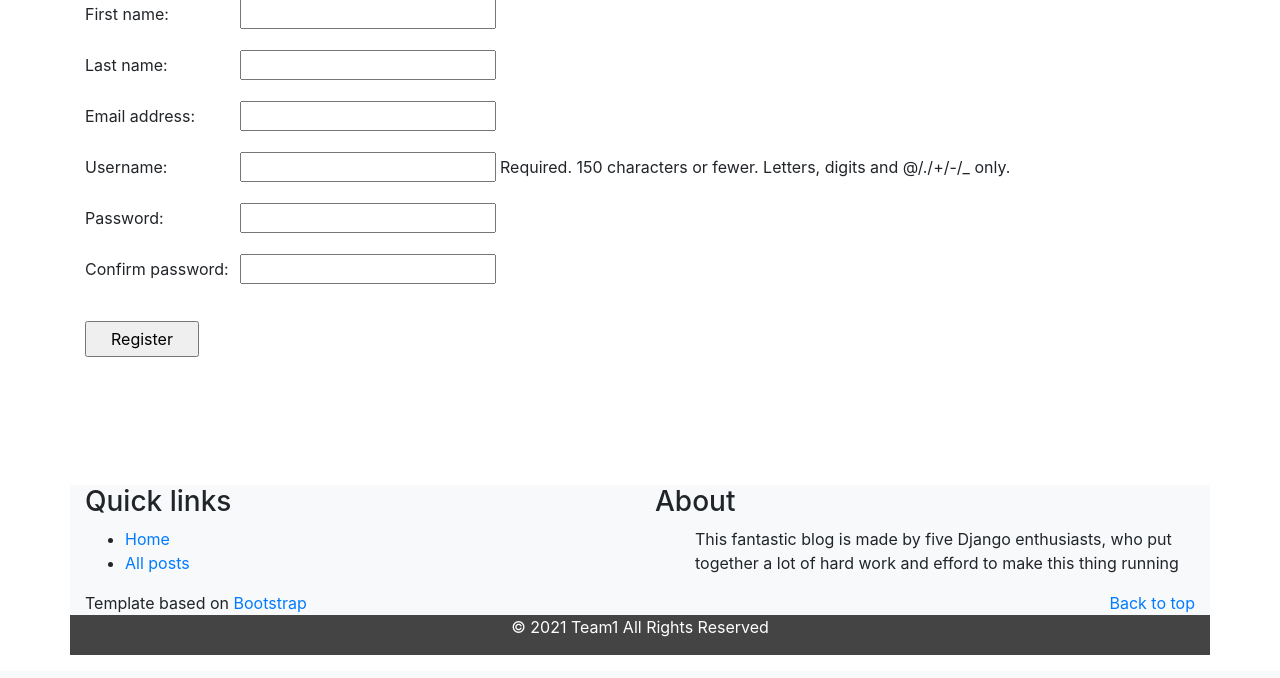
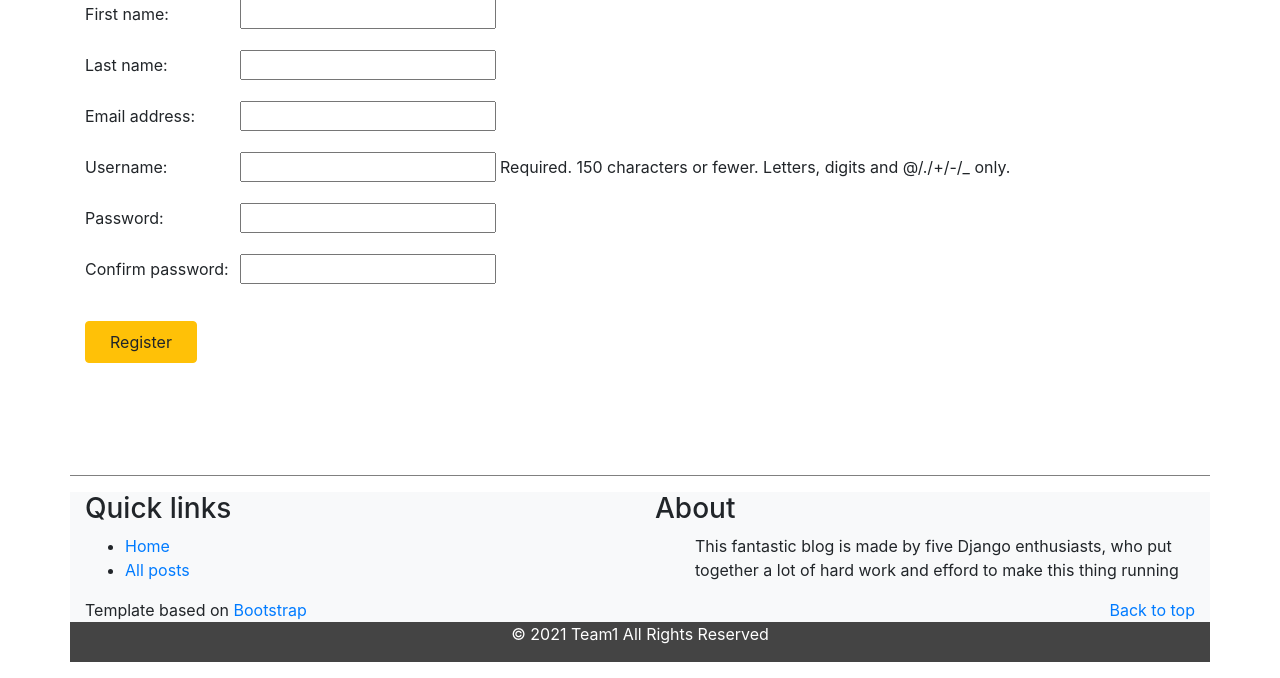
Before and after one commit to Qiang156/blog-by-django, a Django app: page /blog/register/ in a window 1280 px wide. Shown: the part 253-931 px from the top of the page. Before the commit the page ends 908 px from the top, so only its background shows below. Run offline with Django 3.2, Linux system fonts and the light colour scheme; data that the repository does not hold is empty; some libraries are stand-ins or nearby versions.

Commit message:
made login/register buttons yellow

```diff
--- a/templates/blog/footer.html
+++ b/templates/blog/footer.html
@@ -1,4 +1,4 @@
-    <footer class="container py-3">
+    <footer class="container py-3 foot">
         <div class="row bg-light">
             <div class="col">
                 <h3>Quick links</h3>
--- a/templates/blog/login.html
+++ b/templates/blog/login.html
@@ -17,7 +17,7 @@
                 <label for="password">Password:</label>
                 <input type="password" name="password" placeholder="Enter password">
             </p>
-            <input class="my-3 px-4 py-1" type="submit" value="Login">
+            <input class="btn btn-warning my-3 px-4 py-2" type="submit" value="Login">
         </form>
     {% endif %}
 {% endblock %}
--- a/templates/blog/register.html
+++ b/templates/blog/register.html
@@ -10,7 +10,7 @@
         <form class="my-5" endtype="multipart/form-data" method="POST">
             {% csrf_token %}
             {{ user_form.as_p }}
-            <input class="my-3 px-4 py-1" type="submit" name="" value="Register">
+            <input class="btn btn-warning my-3 px-4 py-2" type="submit" name="" value="Register">
         </form>
     {% endif %}
 
```
